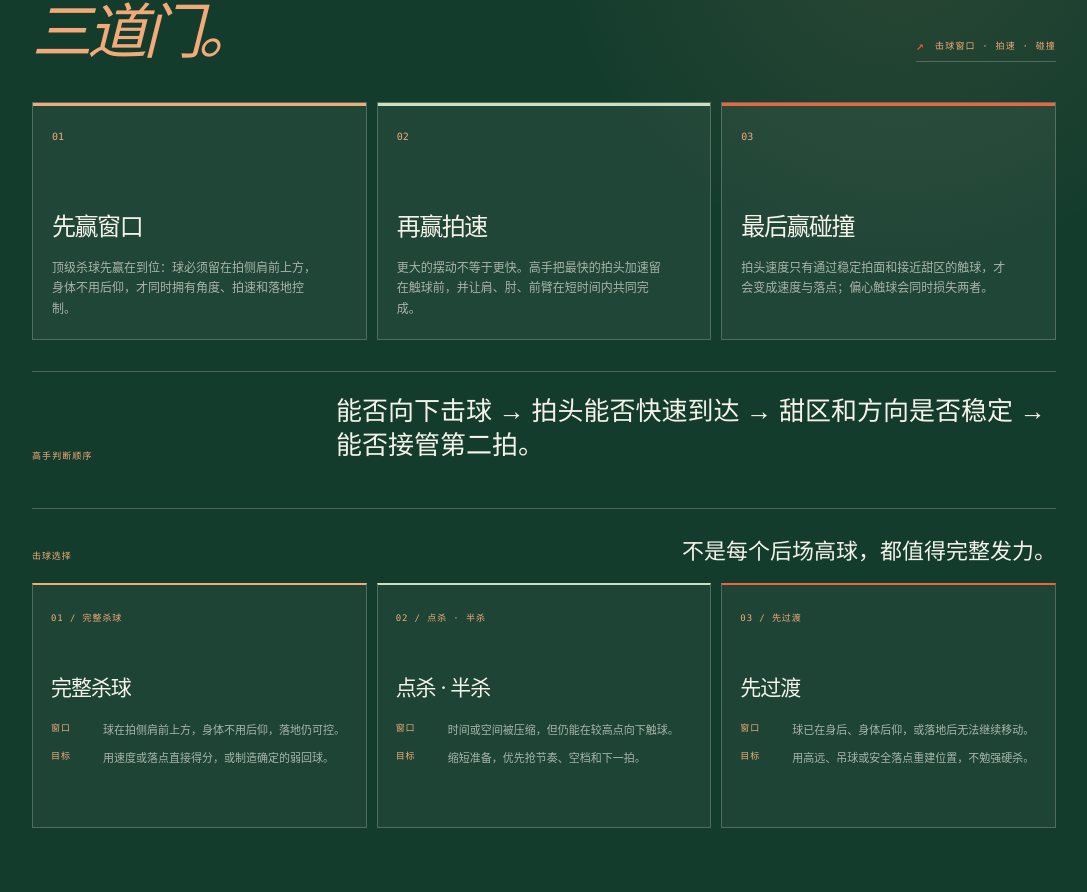
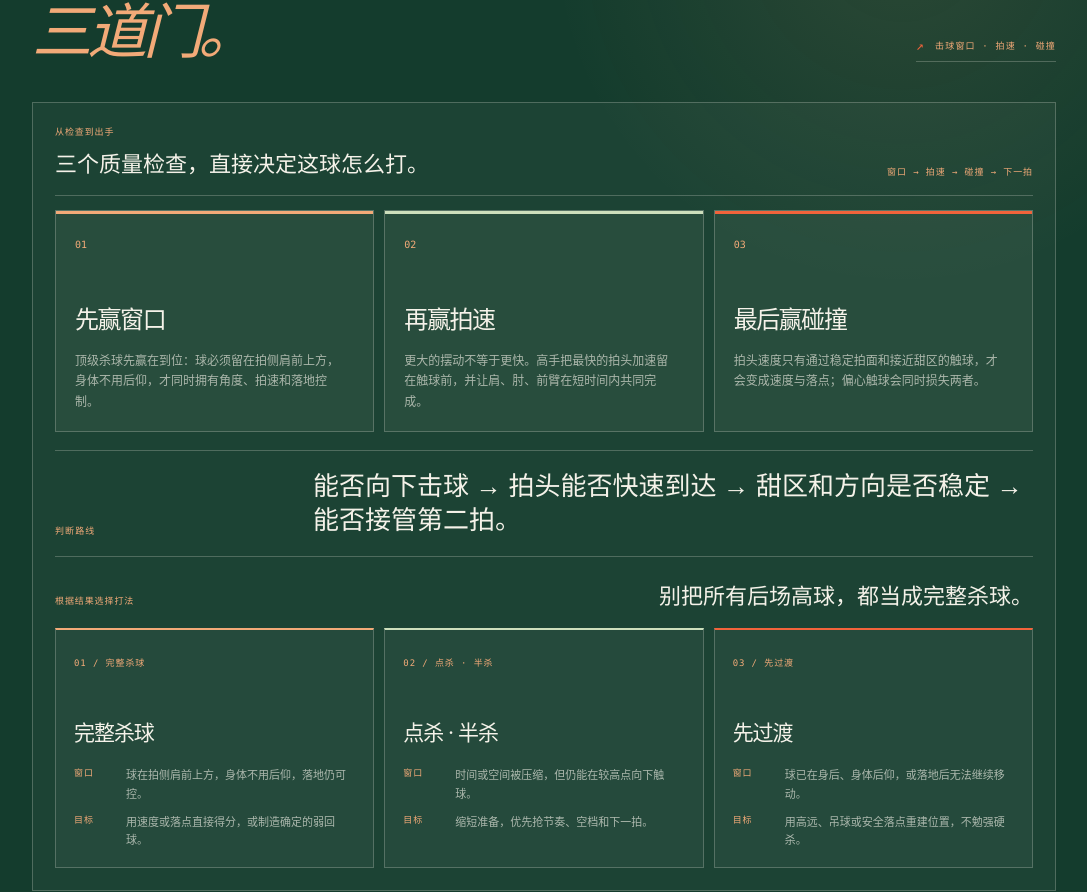
Before and after one commit to dr-birdkiwi/badminton-lab, a Next.js app: page / in a window 1280 px wide. Shown: the part 1012-1904 px from the top of the page, without its empty margins (96-1183 px from the left). Built offline with nearby package versions, Linux system fonts and the light colour scheme.

Commit message:
Combine smash decision board

```diff
--- a/app/globals.css
+++ b/app/globals.css
@@ -89,24 +89,30 @@ button:focus-visible, a:focus-visible { outline: 2px solid var(--orange); outlin
 .section-index { display: inline-flex; align-items: center; gap: 10px; padding-bottom: 8px; border-bottom: 1px solid var(--line); color: var(--muted); font: 9px var(--mono); letter-spacing: .13em; }
 .section-index::before { content: '↗'; color: var(--orange); font-size: 13px; }
 .principles-section .section-index { border-color: var(--white-line); }
+.decision-board { padding: 22px; border: 1px solid var(--white-line); background: rgba(245, 242, 233, .035); }
+.decision-board-head { display: flex; justify-content: space-between; align-items: end; gap: 24px; margin-bottom: 14px; padding-bottom: 17px; border-bottom: 1px solid var(--white-line); }
+.decision-board-head > div { display: grid; gap: 8px; }
+.decision-board-head > div > span, .decision-board-head > span { color: var(--orange-soft); font: 9px var(--mono); letter-spacing: .1em; }
+.decision-board-head > div > strong { color: var(--paper); font: 22px var(--serif); font-weight: 400; }
+.decision-board-head > span { white-space: nowrap; }
 .claim-grid { display: grid; grid-template-columns: repeat(3, 1fr); gap: 10px; }
-.claim-card { position: relative; min-height: 238px; overflow: hidden; padding: 19px; border: 1px solid var(--white-line); background: rgba(245, 242, 233, .05); transition: background .2s ease, border-color .2s ease; }
+.claim-card { position: relative; min-height: 218px; overflow: hidden; padding: 19px; border: 1px solid var(--white-line); background: rgba(245, 242, 233, .05); transition: background .2s ease, border-color .2s ease; }
 .claim-card::after { content: ''; position: absolute; top: 0; right: 0; left: 0; height: 3px; background: var(--orange-soft); }
 .claim-card:nth-child(2)::after { background: var(--mint); }
 .claim-card:nth-child(3)::after { background: var(--orange); }
 .claim-card:hover { border-color: rgba(245, 242, 233, .46); background: rgba(245, 242, 233, .09); }
 .claim-card > span { color: var(--orange-soft); font: 10px var(--mono); }
-.claim-card h3 { margin: 63px 0 13px; font-size: 24px; font-weight: 400; letter-spacing: -.06em; }
+.claim-card h3 { margin: 48px 0 13px; font-size: 24px; font-weight: 400; letter-spacing: -.06em; }
 .claim-card p { max-width: 270px; margin: 0; color: rgba(245, 242, 233, .64); font-size: 12px; line-height: 1.7; }
-.principle-line { display: flex; justify-content: space-between; align-items: end; gap: 30px; margin-top: 31px; padding-top: 22px; border-top: 1px solid var(--white-line); }
+.principle-line { display: flex; justify-content: space-between; align-items: end; gap: 30px; margin-top: 18px; padding: 18px 0 19px; border-top: 1px solid var(--white-line); border-bottom: 1px solid var(--white-line); }
 .principle-line span { color: var(--orange-soft); font: 9px var(--mono); letter-spacing: .12em; }
 .principle-line strong { max-width: 720px; color: var(--paper); font: 26px var(--serif); font-weight: 400; line-height: 1.3; }
-.shot-choice { margin-top: 46px; padding-top: 24px; border-top: 1px solid var(--white-line); }
+.shot-choice { margin-top: 0; padding-top: 21px; }
 .shot-choice-head { display: flex; justify-content: space-between; align-items: baseline; gap: 24px; margin-bottom: 18px; }
 .shot-choice-head span, .shot-choice article > b, .shot-choice article p span { color: var(--orange-soft); font: 9px var(--mono); letter-spacing: .1em; font-weight: 400; }
 .shot-choice-head strong { color: var(--paper); font: 22px var(--serif); font-weight: 400; }
 .shot-choice-grid { display: grid; grid-template-columns: repeat(3, 1fr); gap: 10px; }
-.shot-choice article { position: relative; min-height: 245px; padding: 18px; border: 1px solid var(--white-line); border-top: 2px solid var(--orange-soft); background: rgba(245, 242, 233, .04); }
+.shot-choice article { position: relative; min-height: 226px; padding: 18px; border: 1px solid var(--white-line); border-top: 2px solid var(--orange-soft); background: rgba(245, 242, 233, .04); }
 .shot-choice article:nth-child(2) { border-top-color: var(--mint); }
 .shot-choice article:nth-child(3) { border-top-color: var(--orange); }
 .shot-choice article h3 { margin: 45px 0 18px; color: var(--paper); font-size: 21px; font-weight: 400; letter-spacing: -.05em; }
@@ -297,6 +303,9 @@ button:focus-visible, a:focus-visible { outline: 2px solid var(--orange); outlin
   .plate-footer strong { font-size: 16px; }
   .section-heading { display: block; margin-bottom: 29px; }
   .section-index { display: block; margin-top: 19px; }
+  .decision-board { padding: 15px; }
+  .decision-board-head { display: grid; align-items: start; gap: 10px; }
+  .decision-board-head > span { white-space: normal; line-height: 1.5; }
   .claim-grid, .boundary-grid { grid-template-columns: 1fr; }
   .claim-card, .boundary-grid article { min-height: 0; }
   .claim-card h3, .boundary-grid h3 { margin-top: 43px; }
--- a/app/page.tsx
+++ b/app/page.tsx
@@ -194,14 +194,17 @@ export default function Home() {
 
       <section id="principles" className="principles-section force-section">
         <div className="section-heading"><div><span className="section-label">高手判断</span><h2>高手先过<br /><em>三道门。</em></h2></div><span className="section-index">击球窗口 · 拍速 · 碰撞</span></div>
+        <div className="decision-board">
+          <div className="decision-board-head"><div><span>从检查到出手</span><strong>三个质量检查，直接决定这球怎么打。</strong></div><span>窗口 → 拍速 → 碰撞 → 下一拍</span></div>
           <div className="claim-grid">{claims.map((claim) => <article key={claim.number} className="claim-card"><span>{claim.number}</span><h3>{claim.title}</h3><p>{claim.text}</p></article>)}</div>
-        <div className="principle-line"><span>高手判断顺序</span><strong>能否向下击球 → 拍头能否快速到达 → 甜区和方向是否稳定 → 能否接管第二拍。</strong></div>
+          <div className="principle-line"><span>判断路线</span><strong>能否向下击球 → 拍头能否快速到达 → 甜区和方向是否稳定 → 能否接管第二拍。</strong></div>
           <div className="shot-choice">
-          <div className="shot-choice-head"><span>击球选择</span><strong>不是每个后场高球，都值得完整发力。</strong></div>
+            <div className="shot-choice-head"><span>根据结果选择打法</span><strong>别把所有后场高球，都当成完整杀球。</strong></div>
             <div className="shot-choice-grid">
               <article><b>01 / 完整杀球</b><h3>完整杀球</h3><p><span>窗口</span>球在拍侧肩前上方，身体不用后仰，落地仍可控。</p><p><span>目标</span>用速度或落点直接得分，或制造确定的弱回球。</p></article>
               <article><b>02 / 点杀 · 半杀</b><h3>点杀 · 半杀</h3><p><span>窗口</span>时间或空间被压缩，但仍能在较高点向下触球。</p><p><span>目标</span>缩短准备，优先抢节奏、空档和下一拍。</p></article>
               <article><b>03 / 先过渡</b><h3>先过渡</h3><p><span>窗口</span>球已在身后、身体后仰，或落地后无法继续移动。</p><p><span>目标</span>用高远、吊球或安全落点重建位置，不勉强硬杀。</p></article>
+            </div>
           </div>
         </div>
       </section>
```
Lines whose indentation alone changed are shown as unchanged.
